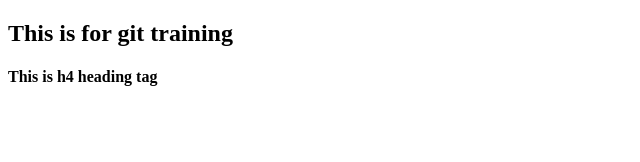
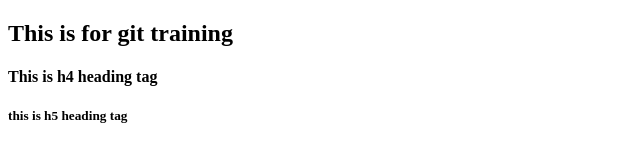
Before and after one commit to kushagrasetia/GE_iTransform_Training, a plain HTML site: page index.html in a window 1280 px wide. Shown: the whole page, without its empty margins (0-640 px from the left). Drawn offline with Linux system fonts and the light colour scheme.

Commit message:
Added h5 tag

```diff
--- a/index.html
+++ b/index.html
@@ -9,5 +9,6 @@
 <body>
     <h2>This is for git training</h2>
     <h4>This is h4 heading tag</h4>
+    <h5>this is h5 heading tag</h5>
 </body>
 </html>
```
